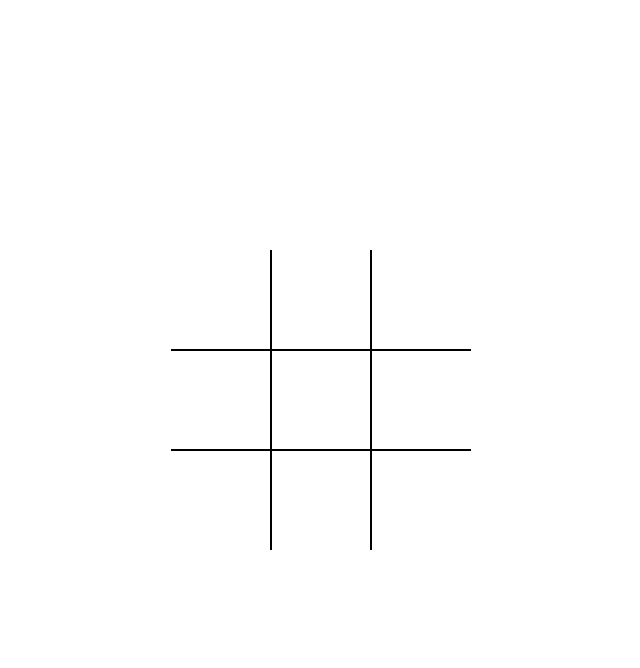
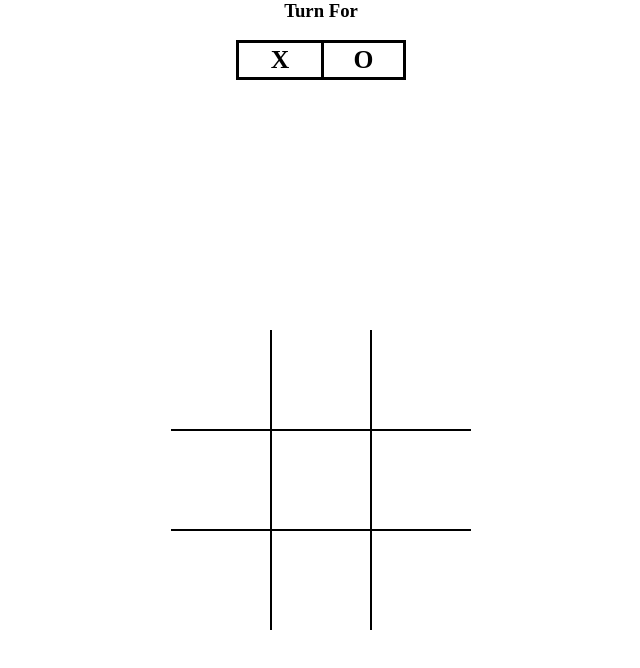
Before and after one commit to costa911/Odin-Tic-Tac-Toe, a plain HTML site: page index.html in a window 1280 px wide. Shown: the whole page, without its empty margins (319-959 px from the left). Drawn offline with Linux system fonts and the light colour scheme.

Commit message:
Day 2, Turn Selector added, more to come.

```diff
--- a/index.html
+++ b/index.html
@@ -9,6 +9,12 @@
   <title>Odin-Tic-Tac-Toe</title>
 </head>
 <body>
+  <div class="turn-container">
+    <h3>Turn For</h3>
+    <div class="turn-box align" id="playerX">X</div>
+    <div class="turn-box align" id="playerO">O</div>
+    <div class="bg"></div>
+  </div>
   <div class="board" id="board">
     <div class="cell" data-cell></div>
     <div class="cell" data-cell></div>
--- a/main.js
+++ b/main.js
@@ -15,7 +15,7 @@ const board = document.getElementById('board')
 const winningMessageElement = document.getElementById('winningMessage')
 const restartButton = document.getElementById('restartButton')
 const winningMessageTextElement = document.querySelector('[data-winning-message-text]')
-let circleTurn
+let circleTurn = false
 
 startGame()
 
@@ -44,6 +44,7 @@ function handleClick(e){
     }else{
         swapTurns()
         setBoardHoverClass()
+        changeTurn()
     }
 }
 
@@ -88,3 +89,13 @@ function checkWin(currentClass){
         })
     })
 }
+
+function changeTurn(){
+    if(circleTurn){
+        document.getElementById('playerO').classList.add('active');
+        document.getElementById('playerX').classList.remove('active');
+    } else {
+        document.getElementById('playerX').classList.add('active');
+        document.getElementById('playerO').classList.remove('active');
+    }
+}
--- a/style.css
+++ b/style.css
@@ -144,3 +144,49 @@ body{
 .winning-message.show{
     display: flex;
 }
+
+.turn-container{
+    width: 170px;
+    height: 80px;
+    margin: auto;
+    display: grid;
+    grid-template-columns: 1fr 1fr;
+    grid-template-rows: 1fr 1fr;
+    position: relative;
+}
+
+.turn-container h3{
+    margin: 0;
+    text-align: center;
+    grid-column-start: 1;
+    grid-column-end: 3;
+}
+
+.turn-container .turn-box{
+    border: 3px solid #000;
+    font-size: 1.6rem;
+    font-weight: 700;
+}
+
+.turn-container .turn-box:nth-child(even){
+    border-right: none;
+}
+
+.bg{
+    position: absolute;
+    width: 85px;
+    height: 80px;
+    text-align: center;
+    z-index: -1;
+    transition: left 0.3s ease-in-out;
+}
+
+.align{
+    display: flex;
+    justify-content: center;
+    align-items: center;
+}
+
+.turn-box.active {
+    background-color: #ccc;
+}
```
